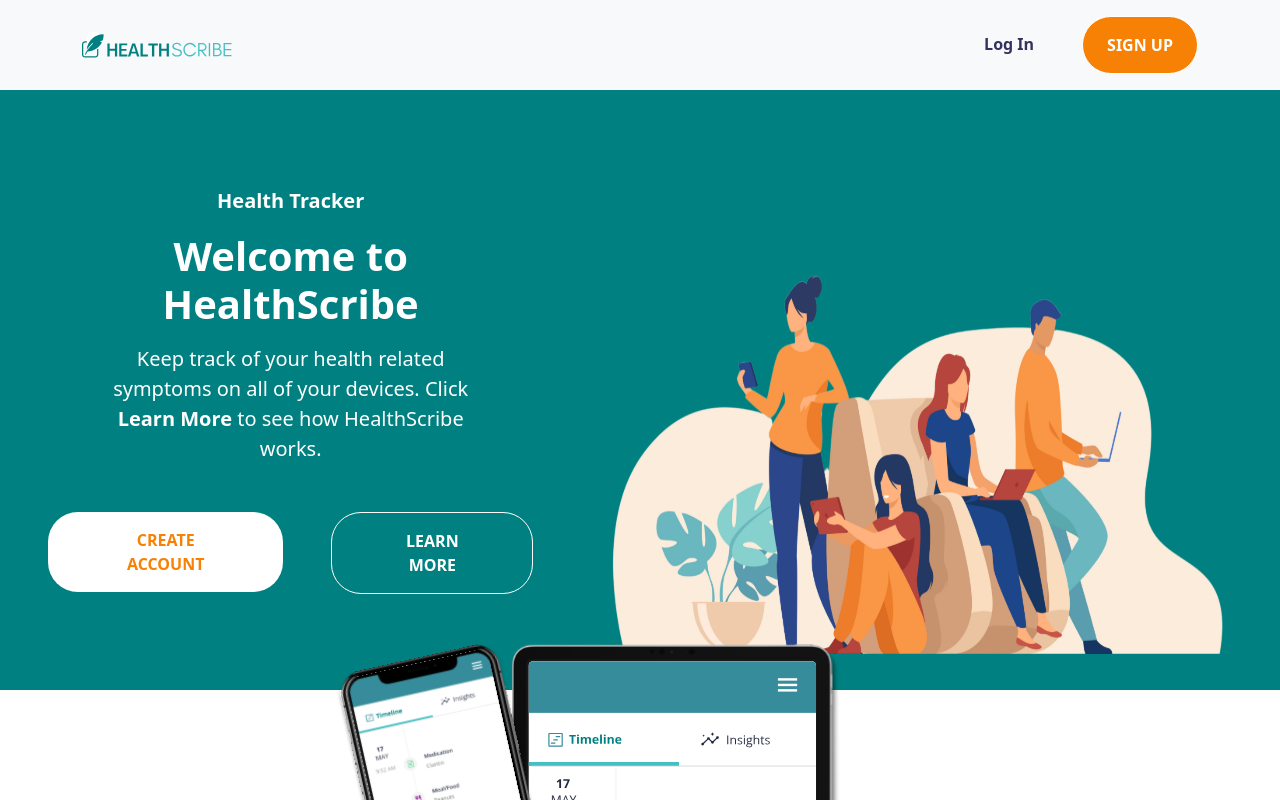
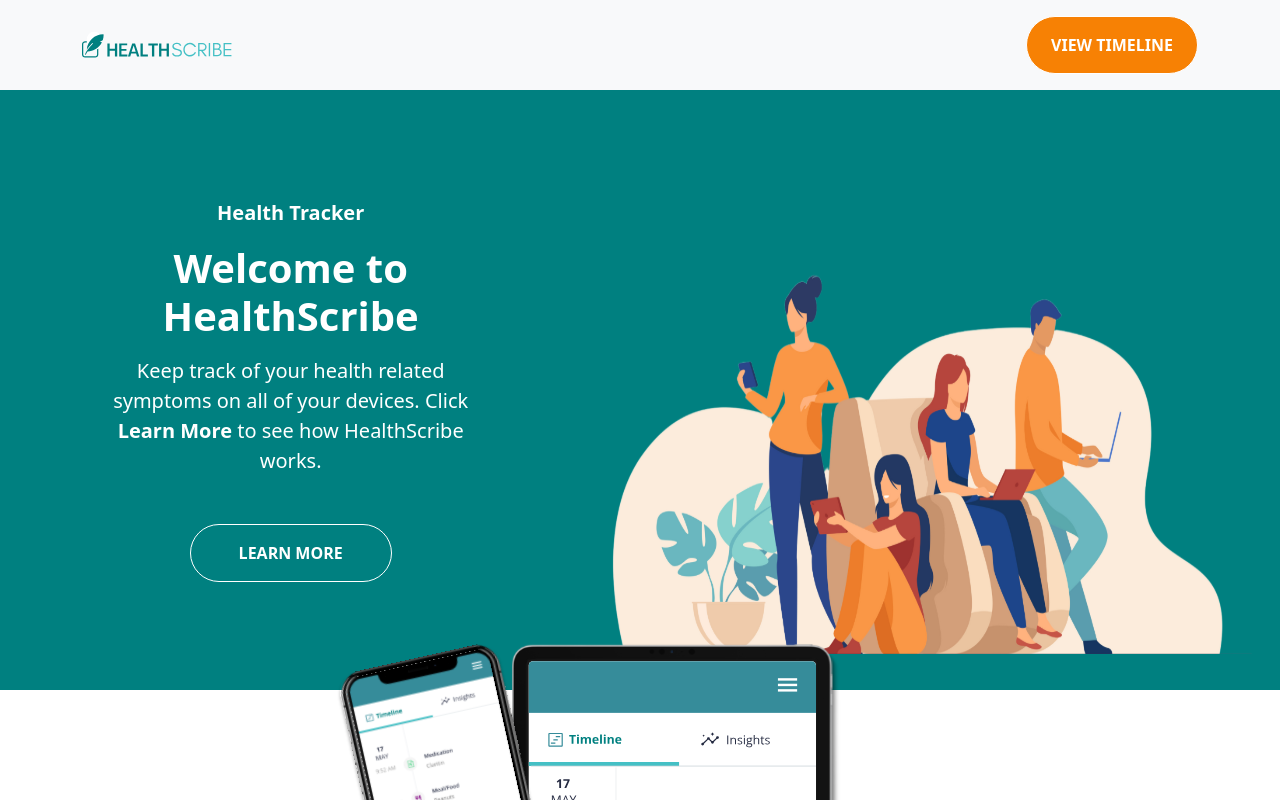
Before and after one commit to jaypee-0/HealthScribe, a React (Vite) app: page / in a window 1280 px wide. Shown: the top 800 px of the page. Built offline with nearby package versions, Linux system fonts and the light colour scheme; no server answers; sample sign-in values are in the browser's storage.

Commit message:
feat: toggled user on home nav

```diff
--- a/src/layouts/Navbar.tsx
+++ b/src/layouts/Navbar.tsx
@@ -2,10 +2,11 @@
 import '../styles/NavBar.scss';
 import { Link } from 'react-router-dom';
 import { useNavigate } from 'react-router-dom';
+import { useuserAuth } from '../context/UserAuth';
 
 const Navbar = () => {
-
   const navigate = useNavigate();
+  const { user }: any = useuserAuth();
 
   return (
     <div className='w-100 py-3 bg-light'>
@@ -16,12 +17,20 @@
           </Link>
         </div>
         <div className='d-flex gap-2 gap-md-4 justify-content-between'>
-          <Link to='/login'>
-            <button className="login">Log In</button>
-          </Link>
-          <Link to='/signup'>
-            <button className="get-start">SIGN UP</button>
-          </Link>
+          {!user && (
+            <Link to='/login'>
+              <button className='login'>Log In</button>
+            </Link>
+          )}
+          {user ? (
+            <Link to='/timeline'>
+              <button className='get-start'>VIEW TIMELINE</button>
+            </Link>
+          ) : (
+            <Link to='/signup'>
+              <button className='get-start'>SIGN UP</button>
+            </Link>
+          )}
         </div>
       </div>
     </div>
--- a/src/pages/Home.tsx
+++ b/src/pages/Home.tsx
@@ -8,9 +8,11 @@
 import CreateProfile from '../assets/CreateProfile.svg';
 import Insights from '../assets/Insights.svg';
 import LogEventMenu from '../assets/LogEventMenu.svg';
+import { useuserAuth } from '../context/UserAuth';
 
 const Home = () => {
   const width = screen.width
+  const { user }: any = useuserAuth();
 
   return (
     <>
@@ -26,7 +28,9 @@
               Keep track of your health related symptoms on all of your devices. Click <span className="fw-bold">Learn More</span> to see how HealthScribe works.
             </p>
             <div className='d-flex gap-5 mt-5 justify-content-center'>
+              {!user&&
               <Button title={'CREATE ACCOUNT'} url={'/signup'} bg color={true} border={false} />
+              }
               <div className="view">
                 <Button title={'LEARN MORE'} url={'/signup'} bg={false} color={false} border={true} />
               </div>
--- a/src/pages/Login.tsx
+++ b/src/pages/Login.tsx
@@ -24,7 +24,14 @@
     seterror('');
     try {
       await logIn(email, password)
-      navigate('/profile');
+        .then(async (user: any) => {
+          console.log(user)
+          if (user) {
+            const token = await user.user.getIdToken();
+            setuser(user.user)
+            navigate('/profile')
+        }
+      })
     } catch (err: any) {
       if (err.code === "auth/invalid-email") {
         seterror("Invalid Email");
--- a/src/pages/SignUp.tsx
+++ b/src/pages/SignUp.tsx
@@ -26,7 +26,6 @@
     seterror("")
       await signUp(email, password)
       .then(async (user: any) => {
-        console.log(user);
         if (user) {
             const token = await user.user.getIdToken();
             navigate('/login')
@@ -34,7 +33,6 @@
         //addDoc(usersRef, { uid: user.user.uid, email, fullname: nameInd, role });
     })
     .catch((error:any) => {
-        console.log(error.code);
         if (error.code === "auth/email-already-in-use") {
             setEmailExists(true);
             return;
```
